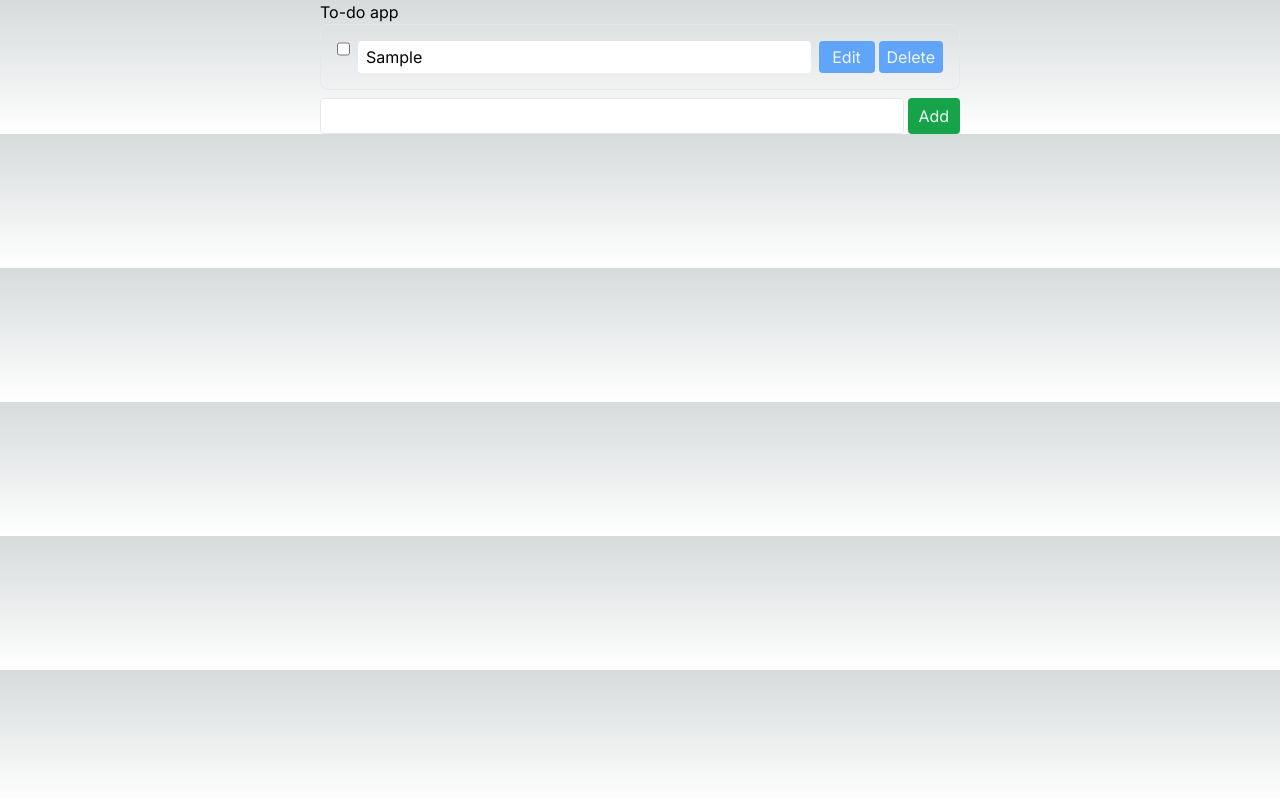
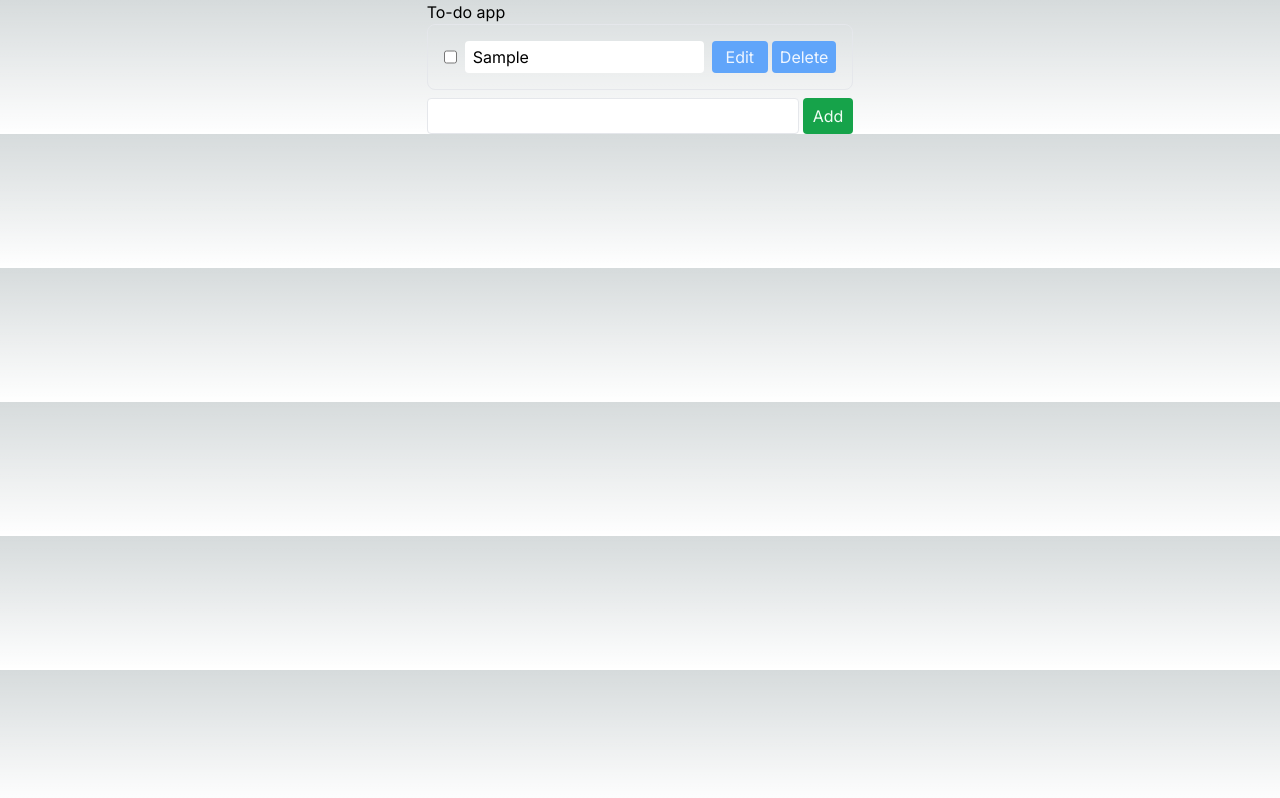
Before and after one commit to ronbarrantes/auction, a Next.js app: page / in a window 1280 px wide. Both pictures are taken after typing "Sample" into the empty fields and a click on the button "Add". Built offline with nearby package versions, Linux system fonts and the light colour scheme; no server answers; the database is empty.

Commit message:
Add different sizing and move checkbox

```diff
--- a/src/app/page.tsx
+++ b/src/app/page.tsx
@@ -5,7 +5,7 @@ export default async function Home() {
   const data = await getData()
   return (
     <div className="flex w-screen justify-center">
-      <div className="w-1/2">
+      <div className="w-full sm:w-2/3 md:w-1/2 lg:w-1/3">
         <Todos todos={data} />
       </div>
     </div>)
--- a/src/components/Todo.tsx
+++ b/src/components/Todo.tsx
@@ -49,10 +49,10 @@ const Todo = ({
   }
 
   return (
-    <div className="flex item-center text-black gap-2 p-4 border-gray-200 border rounded-lg">
+    <div className="flex align-middle text-black gap-2 p-4 border-gray-200 border rounded-lg">
       <input
         type="checkbox"
-        className="text-blue-200 rounded-sm h-4 w-4"
+        className="text-blue-200 rounded-sm mt-2 h-4 w-4 border border-green-500"
         checked={isDone}
         onChange={handleIsDone}
       />
```
